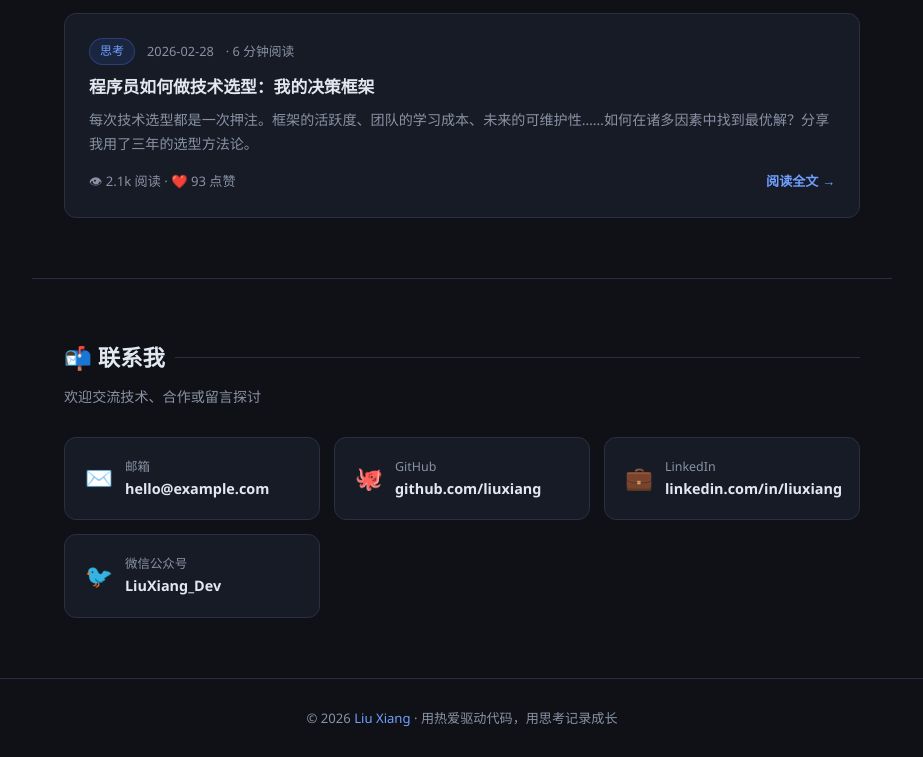
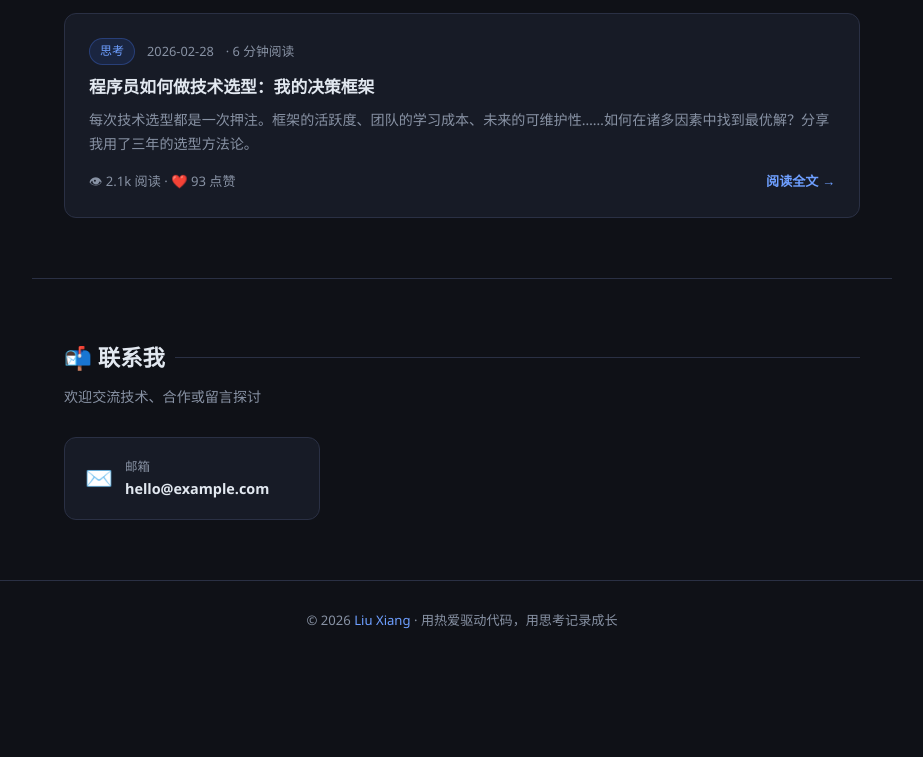
Before and after one commit to Ronny19910101/Ronny19910101.github.io, a plain HTML site: page index.html in a window 1280 px wide. Shown: the part 1830-2587 px from the top of the page, without its empty margins (178-1101 px from the left). After the commit the page ends 2490 px from the top, so only its background shows below. Drawn offline with Linux system fonts and the light colour scheme.

Commit message:
Update index.html
v1

```diff
--- a/index.html
+++ b/index.html
@@ -343,26 +343,6 @@
         <div class="contact-value">hello@example.com</div>
       </div>
     </a>
-    <a href="https://github.com/" target="_blank" class="contact-item">
-      <div class="contact-icon">🐙</div>
-      <div>
-        <div class="contact-label">GitHub</div>
-        <div class="contact-value">github.com/liuxiang</div>
-      </div>
-    </a>
-    <a href="#" class="contact-item">
-      <div class="contact-icon">💼</div>
-      <div>
-        <div class="contact-label">LinkedIn</div>
-        <div class="contact-value">linkedin.com/in/liuxiang</div>
-      </div>
-    </a>
-    <a href="#" class="contact-item">
-      <div class="contact-icon">🐦</div>
-      <div>
-        <div class="contact-label">微信公众号</div>
-        <div class="contact-value">LiuXiang_Dev</div>
-      </div>
     </a>
   </div>
 </section>
```
